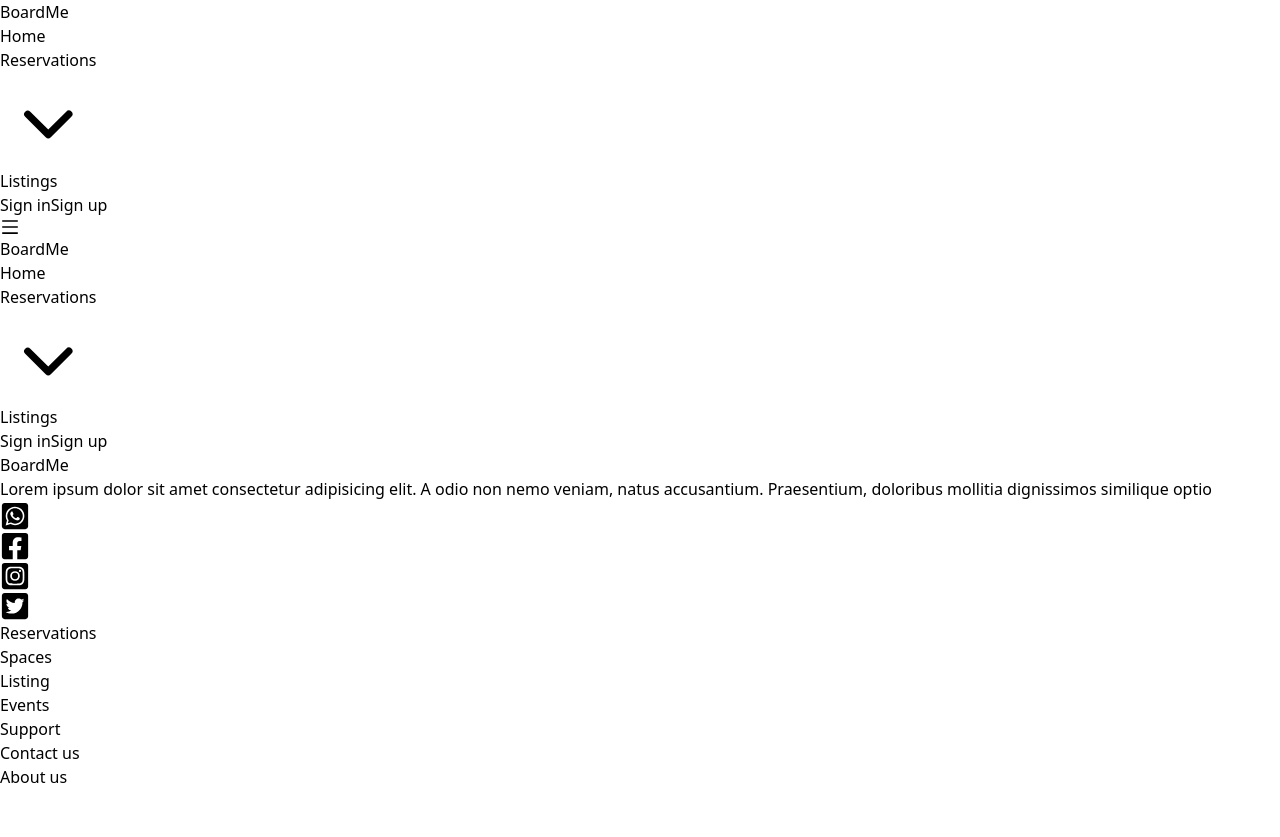
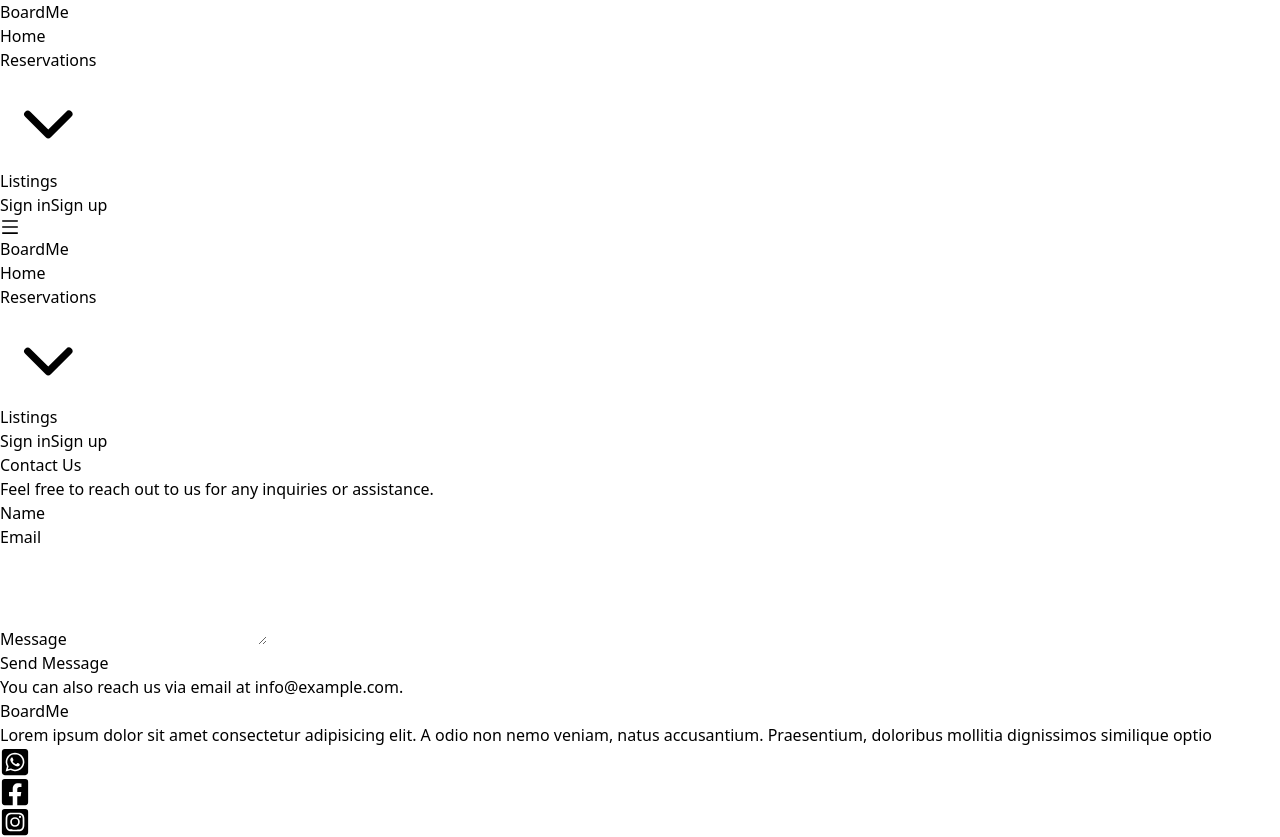
Before and after one commit to Gayasri72/BoardMe-Javascript, a React (Vite) app in the folder frontend/: page /contact-us in a window 1280 px wide. Shown: the top 837 px of the page. Before the commit the page ends 800 px from the top, so only its background shows below. Built offline with nearby package versions, Linux system fonts and the light colour scheme.

Commit message:
create frontend

```diff
--- a/frontend/src/App.jsx
+++ b/frontend/src/App.jsx
@@ -10,7 +10,7 @@ import { Spaces } from './pages/Spaces'
 import { Services } from './pages/Services'
 import { Events } from './pages/Events'
 import { Packages } from './pages/Packages'
-import {ContactUs} from './pages/ContactUs'
+import ContactUs from './pages/ContactUs';
 
 
 export const App = () => {
@@ -26,7 +26,7 @@ export const App = () => {
     <Route path='/services' element={<Services/>}/>
     <Route path='/events' element={<Events/>}/>
     <Route path='/packages' element={<Packages/>}/>
-    <Route path='/ContactUs' element={<ContactUs />} />
+    <Route path="/contact-us" element={<ContactUs />} />
 
 
   </Routes>
--- a/frontend/src/components/Footer.jsx
+++ b/frontend/src/components/Footer.jsx
@@ -36,7 +36,7 @@ import {
             <h6 className="font-bold text-[#41A4FF]">Support</h6>
             <ul className="mt-2 font-light">
               <li className="py-2 text-sm">
-              <Link to='/ContactUs'>
+              <Link to='/contact-us'>
                 Contact us
               </Link>
               </li>
--- a/frontend/src/pages/ContactUs.jsx
+++ b/frontend/src/pages/ContactUs.jsx
@@ -1,7 +1,8 @@
+// src/pages/ContactUs.jsx
 import React, { useState } from 'react';
 import axios from 'axios';
 
-export const ContactUs = () => {
+const ContactUs = () => {
   const [formData, setFormData] = useState({
     name: '',
     email: '',
@@ -17,7 +18,7 @@ export const ContactUs = () => {
     e.preventDefault();
     try {
       // Send form data to the contact us endpoint
-      await axios.post('/ContactUs', formData); // Update endpoint to match your backend route
+      await axios.post('/api/contact', formData); // Update endpoint to match your backend route
       // Clear the form after successful submission
       setFormData({ name: '', email: '', message: '' });
       // Set contactSent to true to display success message
```
